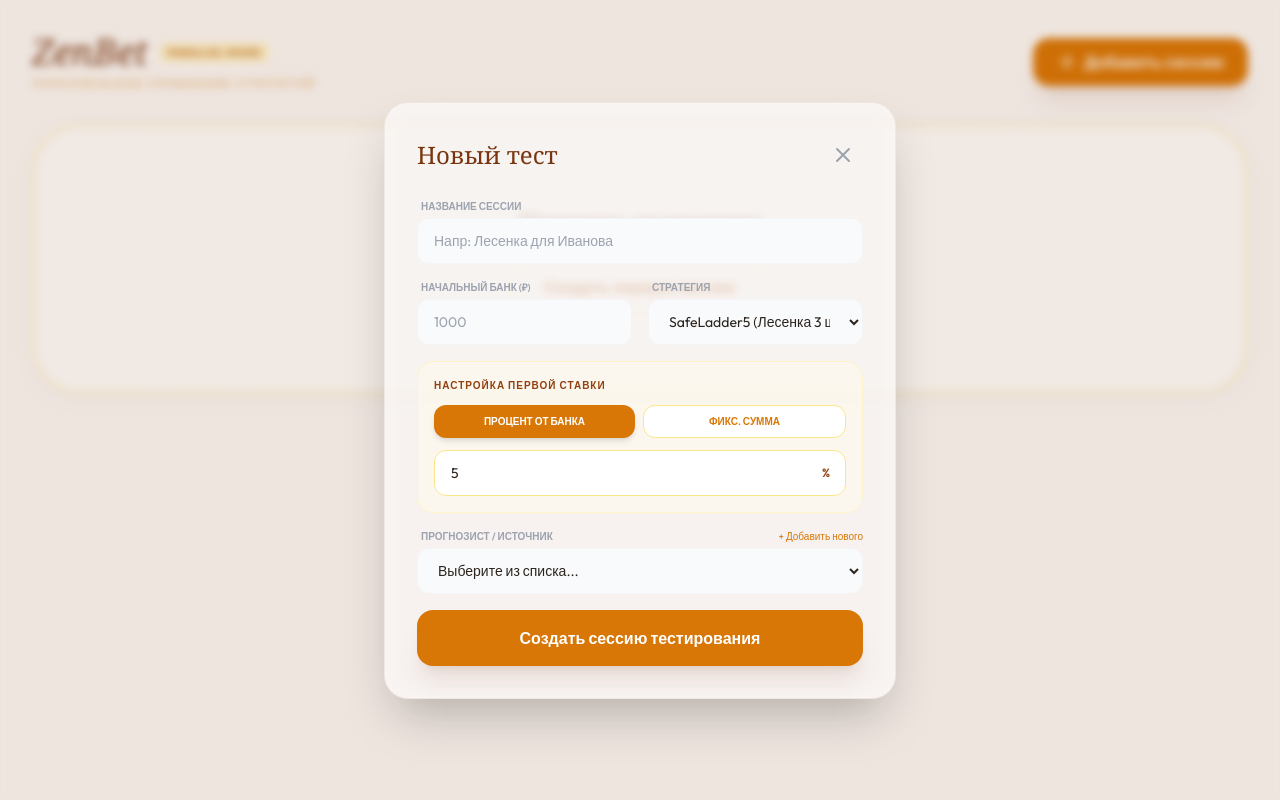
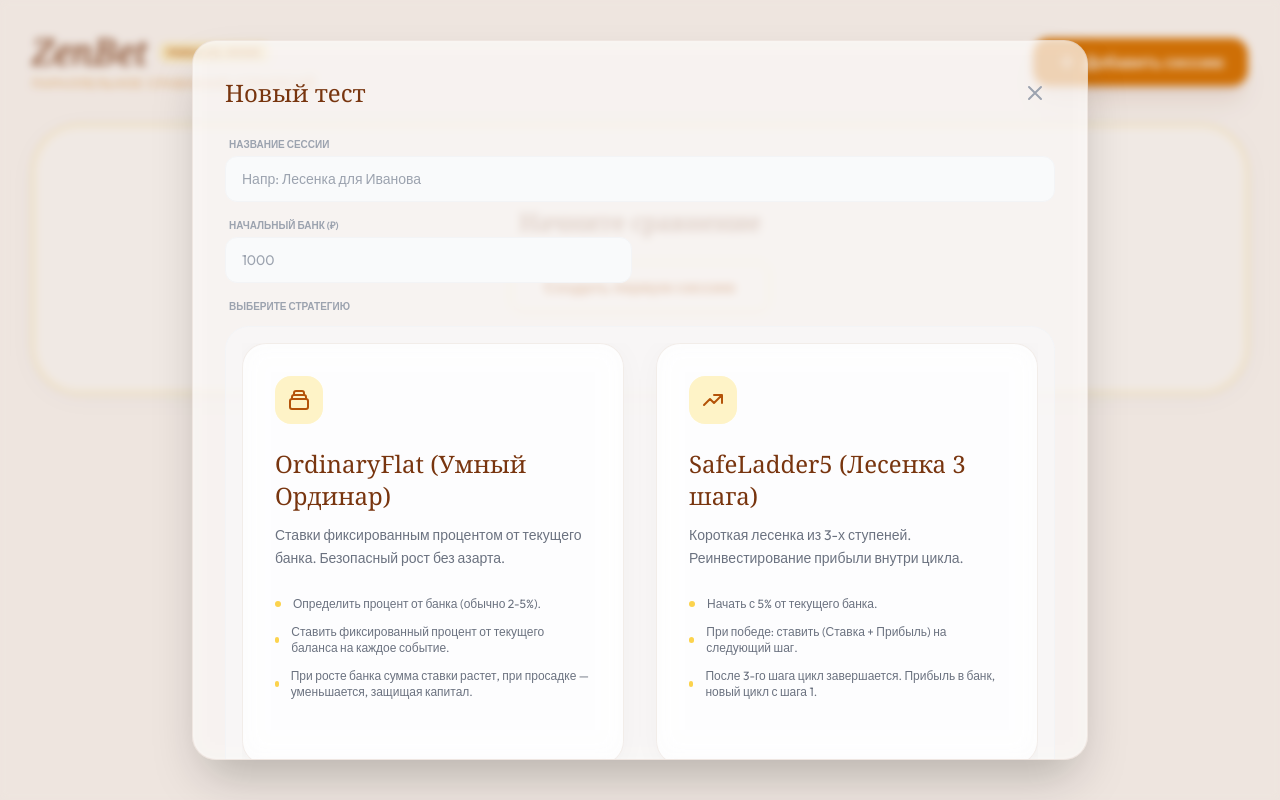
Before and after one commit to incrouble18/botbetting, a React (Vite) app: page / in a window 1280 px wide. Both pictures are taken after a click on the button "Добавить сессию". Built offline with nearby package versions, Linux system fonts and the light colour scheme; a web font is replaced by a local one.

Commit message:
Implement step deletion undo and horizontal strategy navigation with arrows

```diff
--- a/components/NewSessionModal.tsx
+++ b/components/NewSessionModal.tsx
@@ -2,6 +2,7 @@
 import React, { useState } from 'react';
 import { StrategyType, Source } from '../types';
 import { STRATEGIES } from '../constants';
+import StrategySelector from './StrategySelector';
 
 interface NewSessionModalProps {
   sources: Source[];
@@ -44,7 +45,7 @@ const NewSessionModal: React.FC<NewSessionModalProps> = ({ sources, onClose, onC
 
   return (
     <div className="fixed inset-0 z-[100] flex items-center justify-center p-6 bg-amber-900/10 backdrop-blur-sm animate-in fade-in duration-300">
-      <div className="glass w-full max-w-lg p-8 rounded-3xl shadow-2xl space-y-6 max-h-[90vh] overflow-y-auto custom-scrollbar">
+      <div className="glass w-full max-w-4xl p-8 rounded-3xl shadow-2xl space-y-6 max-h-[90vh] overflow-y-auto custom-scrollbar">
         <div className="flex justify-between items-center">
           <h2 className="text-2xl font-serif text-amber-900">Новый тест</h2>
           <button onClick={onClose} className="text-gray-400 hover:text-gray-600 p-2">
@@ -76,17 +77,11 @@ const NewSessionModal: React.FC<NewSessionModalProps> = ({ sources, onClose, onC
                 className="w-full bg-gray-50 border border-gray-100 rounded-xl px-4 py-3 focus:outline-none focus:ring-2 focus:ring-amber-500/20 text-sm"
               />
             </div>
-            <div>
-              <label className="block text-[10px] font-bold text-gray-400 uppercase mb-1 ml-1">Стратегия</label>
-              <select
-                value={strategy}
-                onChange={e => setStrategy(e.target.value as StrategyType)}
-                className="w-full bg-gray-50 border border-gray-100 rounded-xl px-4 py-3 focus:outline-none focus:ring-2 focus:ring-amber-500/20 text-sm"
-              >
-                {Object.values(STRATEGIES).map(s => (
-                  <option key={s.id} value={s.id}>{s.name}</option>
-                ))}
-              </select>
+            <div className="col-span-2">
+              <label className="block text-[10px] font-bold text-gray-400 uppercase mb-3 ml-1">Выберите стратегию</label>
+              <div className="bg-gray-50/50 rounded-3xl p-4 border border-gray-100">
+                <StrategySelector onSelect={(type) => setStrategy(type)} />
+              </div>
             </div>
           </div>
 
--- a/components/SessionCard.tsx
+++ b/components/SessionCard.tsx
@@ -129,11 +129,20 @@ const SessionCard: React.FC<SessionCardProps> = ({ session, source, onAddBet, on
               </button>
             </div>
           </div>
-          <div className="text-right">
+          <div className="text-right flex flex-col items-end">
             <p className="text-[10px] text-gray-400 font-bold uppercase mb-1 tracking-widest">Профит</p>
             <div className={`flex items-center gap-1 justify-end font-bold text-lg tabular-nums ${isPositive ? 'text-green-600' : 'text-red-500'}`}>
               <span>{isPositive ? '+' : ''}{profit.toLocaleString()}₽</span>
             </div>
+            {session.history.length > 0 && (
+              <button
+                onClick={() => { if(confirm('Отменить последнее действие?')) onRemoveBet(session.history[0].id); }}
+                className="mt-1 flex items-center gap-1 text-[9px] font-bold text-amber-600 hover:text-amber-700 uppercase tracking-tighter transition-colors"
+              >
+                <svg className="w-2.5 h-2.5" fill="none" stroke="currentColor" viewBox="0 0 24 24"><path strokeLinecap="round" strokeLinejoin="round" strokeWidth="2.5" d="M3 10h10a8 8 0 018 8v2M3 10l6 6m-6-6l6-6" /></svg>
+                Отменить шаг
+              </button>
+            )}
           </div>
         </div>
 
--- a/components/StrategySelector.tsx
+++ b/components/StrategySelector.tsx
@@ -9,10 +9,38 @@ interface StrategySelectorProps {
 
 const StrategySelector: React.FC<StrategySelectorProps> = ({ onSelect }) => {
   const [selected, setSelected] = useState<StrategyType | null>(null);
+  const scrollRef = React.useRef<HTMLDivElement>(null);
+
+  const scroll = (direction: 'left' | 'right') => {
+    if (scrollRef.current) {
+      const { scrollLeft, clientWidth } = scrollRef.current;
+      const scrollTo = direction === 'left' ? scrollLeft - clientWidth : scrollLeft + clientWidth;
+      scrollRef.current.scrollTo({ left: scrollTo, behavior: 'smooth' });
+    }
+  };
 
   return (
-    <div className="max-w-6xl mx-auto">
-      <div className="grid grid-cols-1 md:grid-cols-2 gap-8">
+    <div className="max-w-6xl mx-auto relative group">
+      {/* Стрелки навигации */}
+      <button
+        onClick={() => scroll('left')}
+        className="absolute left-[-20px] top-1/2 -translate-y-1/2 z-30 p-3 bg-white border border-amber-100 rounded-full shadow-xl text-amber-600 hover:bg-amber-50 transition-all opacity-0 group-hover:opacity-100 hidden md:block"
+      >
+        <svg className="w-6 h-6" fill="none" stroke="currentColor" viewBox="0 0 24 24"><path strokeLinecap="round" strokeLinejoin="round" strokeWidth="2.5" d="M15 19l-7-7 7-7" /></svg>
+      </button>
+
+      <button
+        onClick={() => scroll('right')}
+        className="absolute right-[-20px] top-1/2 -translate-y-1/2 z-30 p-3 bg-white border border-amber-100 rounded-full shadow-xl text-amber-600 hover:bg-amber-50 transition-all opacity-0 group-hover:opacity-100 hidden md:block"
+      >
+        <svg className="w-6 h-6" fill="none" stroke="currentColor" viewBox="0 0 24 24"><path strokeLinecap="round" strokeLinejoin="round" strokeWidth="2.5" d="M9 5l7 7-7 7" /></svg>
+      </button>
+
+      <div
+        ref={scrollRef}
+        className="flex overflow-x-auto gap-8 pb-8 snap-x snap-mandatory no-scrollbar"
+        style={{ scrollbarWidth: 'none', msOverflowStyle: 'none' }}
+      >
         {(Object.keys(STRATEGIES) as StrategyType[]).map((key) => {
           const s = STRATEGIES[key];
           const isSelected = selected === key;
@@ -20,7 +48,7 @@ const StrategySelector: React.FC<StrategySelectorProps> = ({ onSelect }) => {
           return (
             <div
               key={key}
-              className={`group relative glass rounded-3xl p-8 cursor-pointer transition-all duration-500 ${isSelected ? 'ring-2 ring-amber-500 shadow-xl shadow-amber-900/5 bg-white' : 'hover:bg-white/80'}`}
+              className={`min-w-full md:min-w-[calc(50%-16px)] snap-start group relative glass rounded-3xl p-8 cursor-pointer transition-all duration-500 ${isSelected ? 'ring-2 ring-amber-500 shadow-xl shadow-amber-900/5 bg-white' : 'hover:bg-white/80'}`}
               onClick={() => setSelected(key)}
             >
               <div className="flex justify-between items-start mb-6">
```
